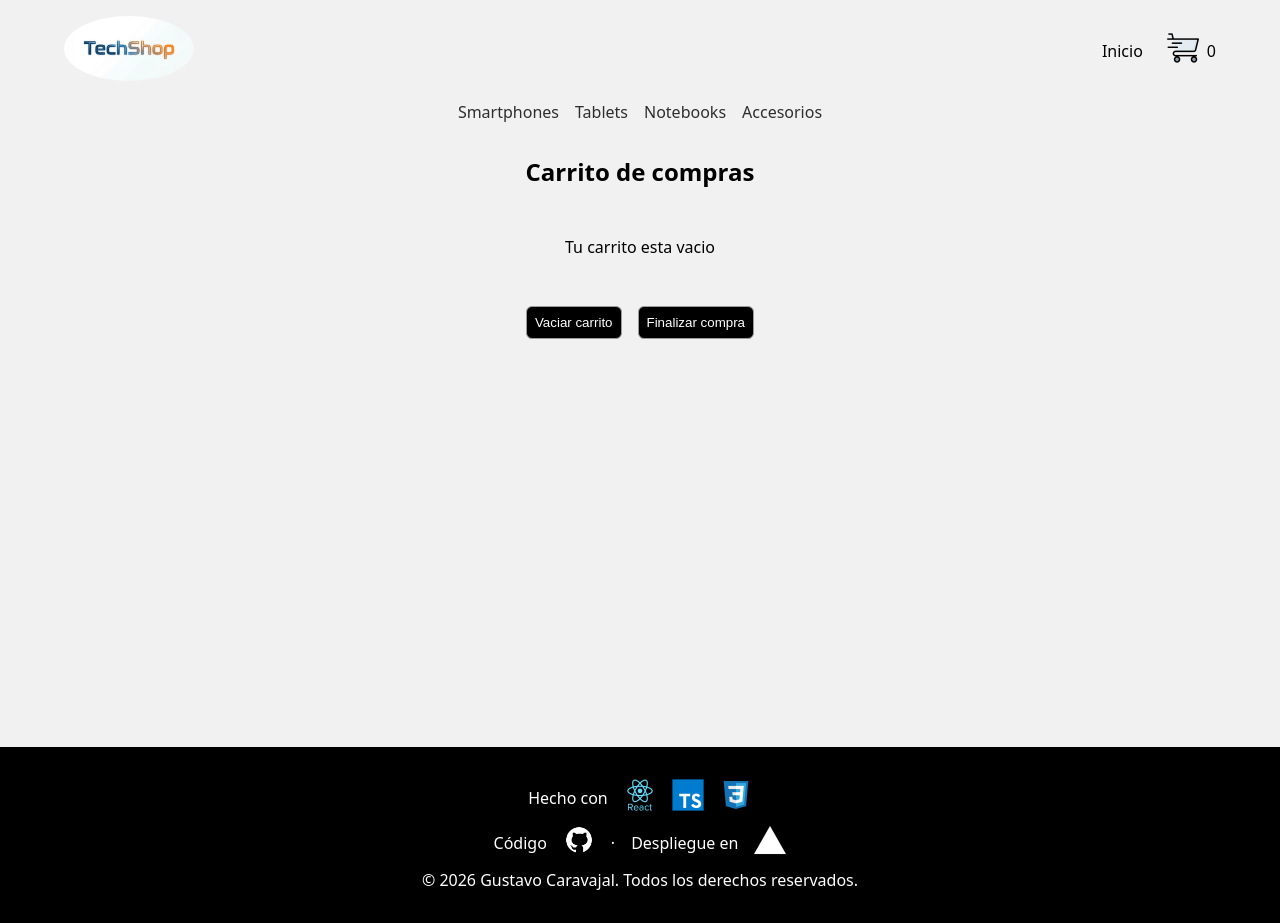
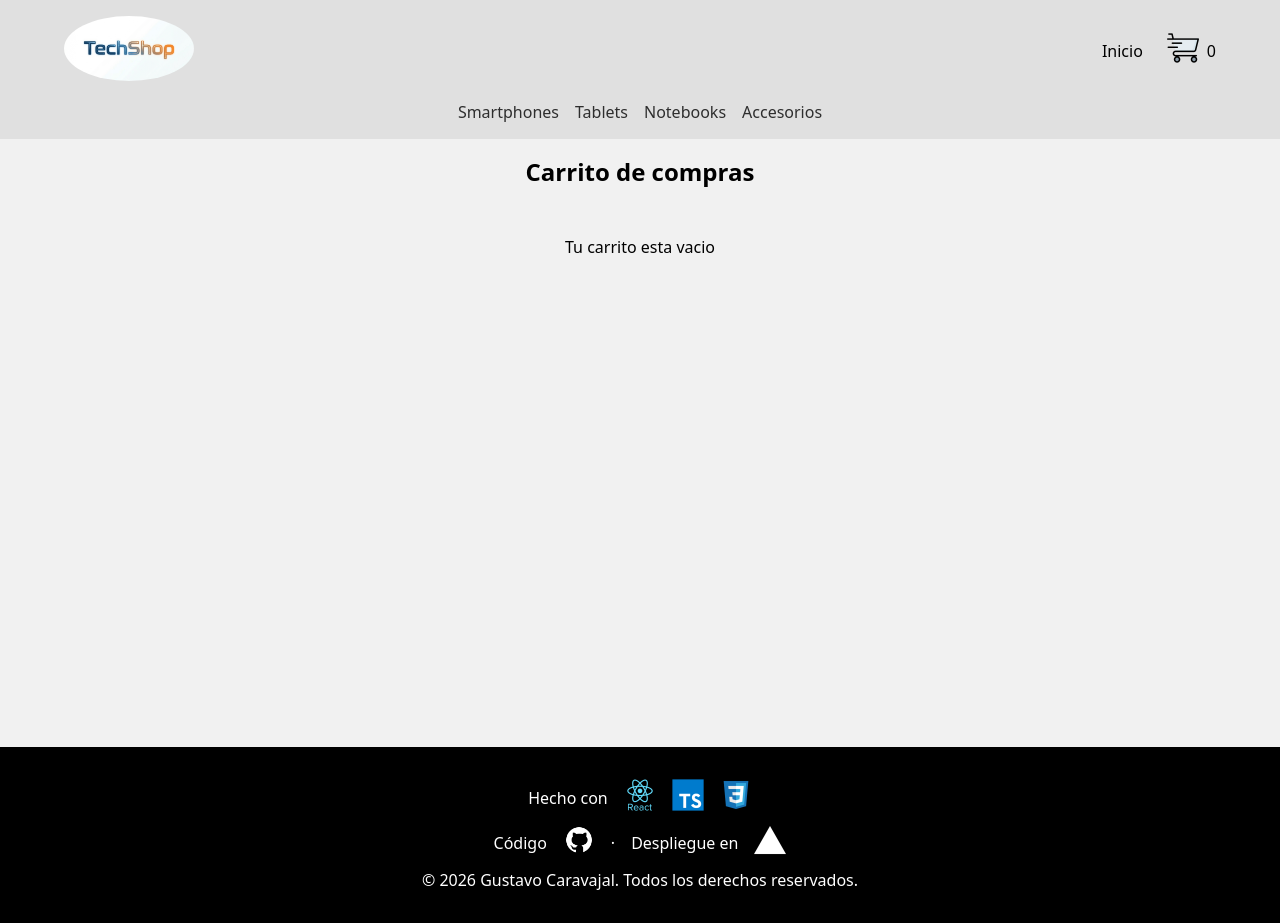
Before and after one commit to Gustavo-Caravajal/tienda-react-typescript, a React (Vite) app: page /carrito in a window 1280 px wide. Built offline with nearby package versions, Linux system fonts and the light colour scheme.

Commit message:
feat: mejorar estilos de ItemListContainer, Cart, Header y mejorar contexto del carrito

```diff
--- a/src/components/Cart/Cart.css
+++ b/src/components/Cart/Cart.css
@@ -66,15 +66,23 @@
     object-fit: cover;
 }
 
-.botones-carrito {
+.cart-summary{
     display: flex;
-    flex-direction: row;
-    justify-content: center;
+    flex-direction: column;
+    align-items: center;
     width: 75%;
     gap: 1rem;
 }
 
-.boton-carrito {
+.buy-buttons {
+    display: flex;
+    flex-direction: row;
+    justify-content: center;
+    width: 100%;
+    gap: 1rem;
+}
+
+.cart-btn {
     color: white;
     background-color: black;
     padding: 0.5rem 0.5rem;
@@ -85,7 +93,7 @@
     cursor: pointer;
 }
 
-.boton-carrito:hover {
+.cart-btn:hover {
     box-shadow: 0px 5px 7px rgba(0, 0, 0, 0.3);
     transform: scale(1.025);
 }
--- a/src/components/Cart/Cart.tsx
+++ b/src/components/Cart/Cart.tsx
@@ -2,7 +2,7 @@ import './Cart.css'
 import { useCartContext } from "../../context/CartContext/useCartContext"
 
 export const Cart = () => {
-    const { cart, deleteItem, totalItemPrice, clearCart, checkout } = useCartContext();
+    const { cart, deleteItem, totalItemPrice, clearCart, total, checkout } = useCartContext();
 
     return (
         <section className="cart-section">
@@ -41,10 +41,13 @@ export const Cart = () => {
                     <p>Tu carrito esta vacio</p>
                 )}
             </div>
-            <div className='botones-carrito'>
-                <button onClick={() => {clearCart()}} className='boton-carrito'>Vaciar carrito</button>
-                <button onClick={() => {checkout()}} className='boton-carrito'>Finalizar compra</button>
-            </div>
+            {cart.length > 0 && (<div className='cart-summary '>
+                <p>Total a pagar: ${total()}</p>
+                <div className='buy-buttons'>
+                    <button onClick={() => { clearCart() }} className='cart-btn'>Vaciar carrito</button>
+                    <button onClick={() => { checkout() }} className='cart-btn'>Finalizar compra</button>
+                </div>
+            </div>)}
         </section >
     )
 }
--- a/src/components/Header/Header.css
+++ b/src/components/Header/Header.css
@@ -3,6 +3,7 @@ header {
     flex-direction: column;
     height: 25%;
     width: 100%;
+    background-color: rgb(224, 224, 224);
 }
 
 .main-header {
@@ -65,6 +66,7 @@ header {
 
 @media (max-width: 768px) {
     .header {
+        background-color: rgb(224, 224, 224);
         align-items: flex-end;
         padding-bottom: 1rem;
     }
@@ -135,9 +137,6 @@ header {
         opacity: 1;
     }
 
-    .header{
-        background-color: rgb(224, 224, 224);
-    }
 
     .header{
         transition: background-color 0.3s ease;
--- a/src/components/ItemListContainer/ItemListContainer.css
+++ b/src/components/ItemListContainer/ItemListContainer.css
@@ -23,7 +23,7 @@
 .items {
     display: flex;
     align-items: flex-start;
-    justify-content: flex-start;
+    justify-content: center;
     flex-direction: row;
     flex-wrap: wrap;
     align-content: flex-start;
--- a/src/context/FilterContext/FilterContext.ts
+++ b/src/context/FilterContext/FilterContext.ts
@@ -13,5 +13,4 @@ export type FilterContextType = {
     maxPrice: number;
 }
 
-
 export const FilterContext = createContext<FilterContextType | undefined>(undefined);
```
